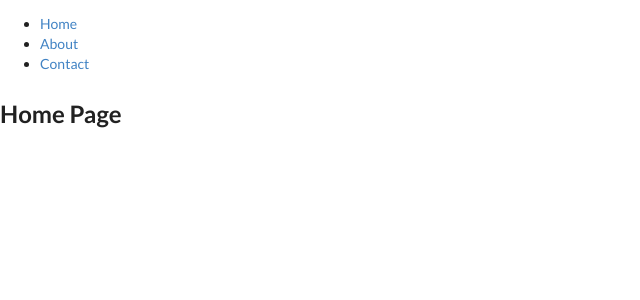
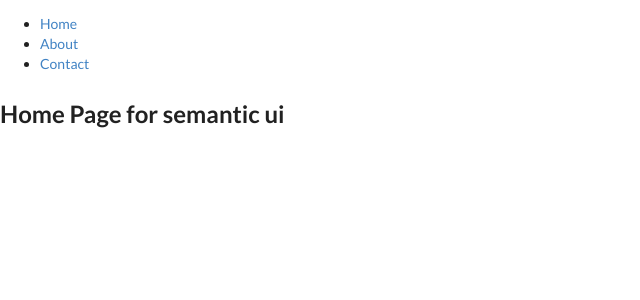
Before and after one commit to laurabschell/ui-design-components, a Next.js app: page / in a window 1280 px wide. Shown: the top 300 px of the page, without its empty margins (0-640 px from the left). Built offline with nearby package versions, Linux system fonts and the light colour scheme.

Commit message:
fifth commit: semantic ui title

```diff
--- a/pages/index.js
+++ b/pages/index.js
@@ -11,7 +11,7 @@ export default function Home() {
         <meta name="description" content="Generated by create next app" />
       </Head>
 
-      <h2>Home Page</h2>
+      <h2>Home Page for semantic ui </h2>
     </Layout>
   );
 }
```
